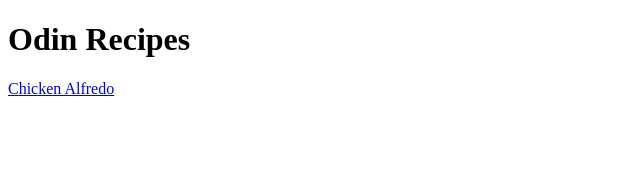
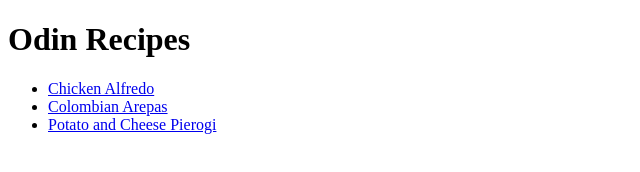
Before and after one commit to marnze/odin-recipes, a plain HTML site: page index.html in a window 1280 px wide. Shown: the whole page, without its empty margins (0-640 px from the left). Drawn offline with Linux system fonts and the light colour scheme.

Commit message:
Add links to new recipes as list

```diff
--- a/index.html
+++ b/index.html
@@ -7,6 +7,10 @@
 </head>
 <body>
     <h1>Odin Recipes</h1>
-    <a href="recipes/chicken-alfredo.html">Chicken Alfredo</a>
+    <ul>
+        <li><a href="recipes/chicken-alfredo.html" target="_blank">Chicken Alfredo</a></li>
+        <li><a href="recipes/colombian-arepas.html" target="_blank">Colombian Arepas</a></li>
+        <li><a href="recipes/potato-cheese-pierogi.html" target="_blank">Potato and Cheese Pierogi</a></li>
+    </ul>
 </body>
 </html>
```
